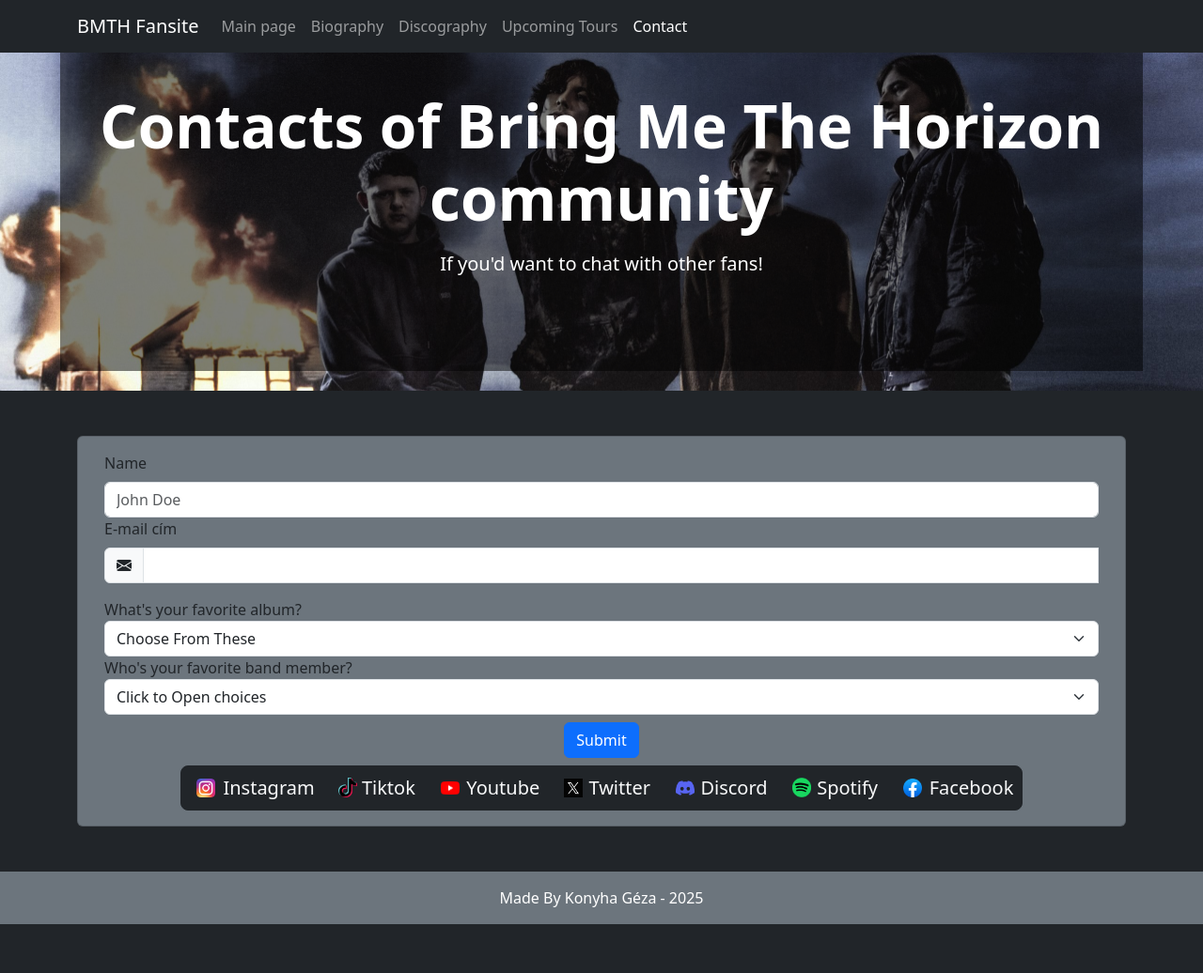
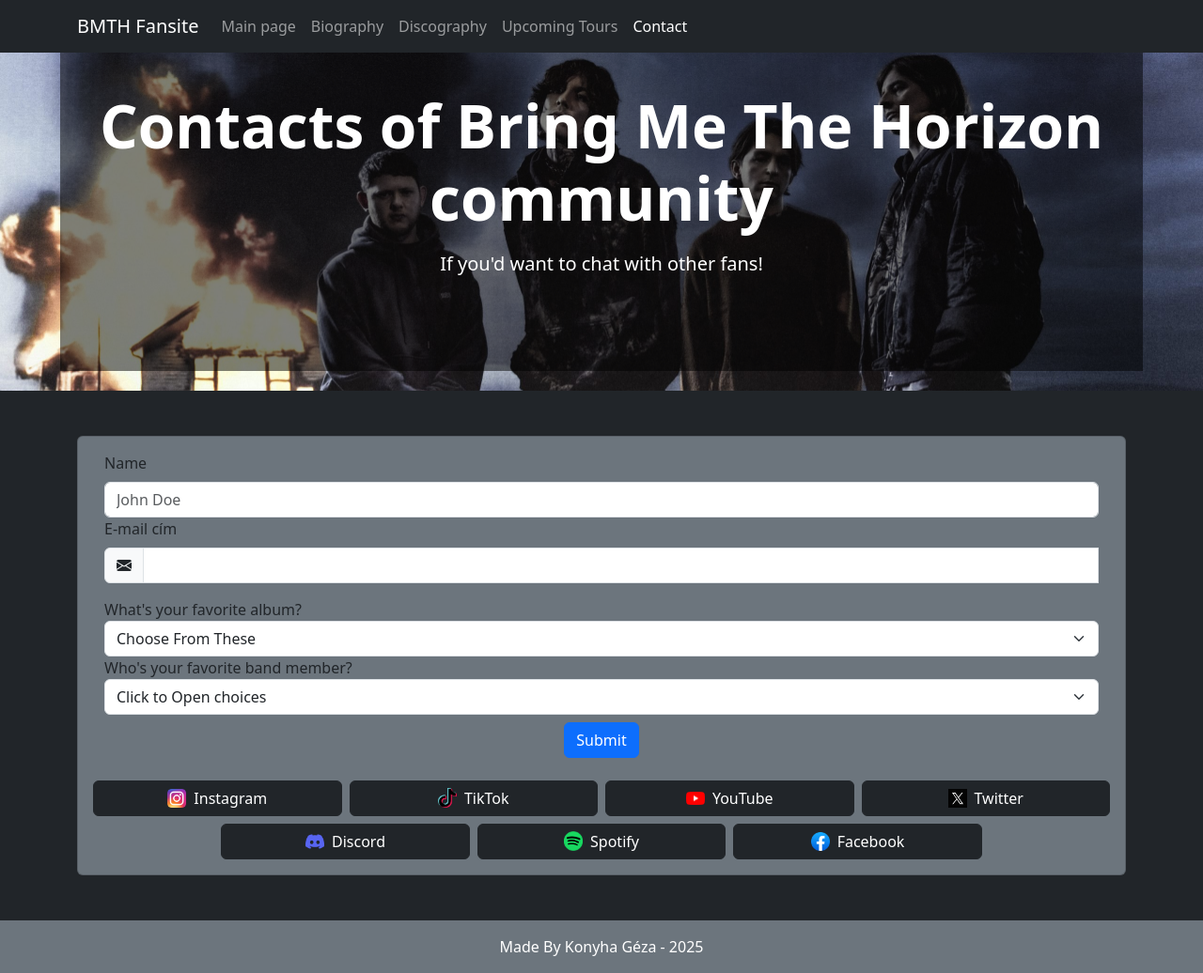
Before and after one commit to SunyiSunny/rajongoioldal, a plain HTML site: page contact.html in a window 1280 px wide. Shown: the whole page at 94% size. Before the commit the page ends 984 px from the top, so only its background shows below. Drawn offline with nearby package versions, Linux system fonts and the light colour scheme.

Commit message:
contact again

```diff
--- a/contact.html
+++ b/contact.html
@@ -92,58 +92,62 @@
                         </div>
                     </form>
                 </div>
-                <div class="text-center flex-wrap" style="position: relative;" >
-                    <div class="mt-2 btn-group" style="width: -100%;">
-                        <button type="button"
-                            class="btn btn-dark d-flex justify-content-evenly align-items-center btn-lg">
-                            <img src="instagram.png" width="20px" alt="Instagram Icon" style="
-                        margin-right: 7%;">
-                            <a class="link-light link-underline-dark" target="_blank"
-                                href="https://www.instagram.com/bringmethehorizon/?hl=en">Instagram</a>
-                        </button>
 
-                        <button type="button"
-                            class="btn btn-dark d-flex justify-content-evenly align-items-center btn-lg">
-                            <img src="tiktok.png" width="20px" alt="TikTok Icon" style="
-                        margin-right: 7%;">
-                            <a class="link-light link-underline-dark" target="_blank"
-                                href="www.tiktok.com/@officialbmth/">Tiktok</a>
-                        </button>
+                <!-- Button Group -->
 
-                        <button type="button"
-                            class="btn btn-dark d-flex justify-content-evenly align-items-center btn-lg">
-                            <img src="youtube.png" width="20px" alt="Youtube Icon" style="
-                        margin-right: 7%;">
-                            <a class="link-light link-underline-dark" target="_blank" href="https://www.youtube.com/channel/UCAayZDDj3uom0QpSJiwLoUw">Youtube</a>
-                        </button>
+                <div class="text-center mt-4">
+                    <div class="row g-2 justify-content-center">
+                        <div class="col-12 col-sm-6 col-md-4 col-lg-3">
+                            <a href="https://www.instagram.com/bringmethehorizon/?hl=en" target="_blank"
+                                class="btn btn-dark d-flex align-items-center justify-content-center gap-2 w-100">
+                                <img src="instagram.png" width="20px" alt="Instagram Icon"> Instagram
+                            </a>
+                        </div>
 
-                        <button type="button"
-                            class="btn btn-dark d-flex justify-content-evenly align-items-center btn-lg">
-                            <img src="X.png" width="20px" alt="X Icon" style="
-                        margin-right: 7%;">
-                            <a class="link-light link-underline-dark" target="_blank" href="https://x.com/bmthofficial">Twitter</a>
-                        </button>
-                        <button type="button"
-                            class="btn btn-dark d-flex justify-content-evenly align-items-center btn-lg">
-                            <img src="discord.png" width="20px" alt="Discord Icon" style="
-                        margin-right: 7%;">
-                            <a class="link-light link-underline-dark" target="_blank" href="https://app.levellr.com/bmth">Discord</a>
-                        </button>
-                        <button type="button"
-                            class="btn btn-dark d-flex justify-content-evenly align-items-center btn-lg">
-                            <img src="Spotify_icon.svg.png" width="20px" alt="Spotify Icon" style="
-                        margin-right: 7%;">
-                            <a class="link-light link-underline-dark" target="_blank" href="https://open.spotify.com/artist/1Ffb6ejR6Fe5IamqA5oRUF">Spotify</a>
-                        </button>
+                        <div class="col-12 col-sm-6 col-md-4 col-lg-3">
+                            <a href="https://www.tiktok.com/@officialbmth/" target="_blank"
+                                class="btn btn-dark d-flex align-items-center justify-content-center gap-2 w-100">
+                                <img src="tiktok.png" width="20px" alt="TikTok Icon"> TikTok
+                            </a>
+                        </div>
 
-                        <button type="button"
-                            class="btn btn-dark d-flex justify-content-evenly align-items-center btn-lg">
-                            <img src="facebook.png" width="20px" alt="Facebook Icon" style="
-                        margin-right: 7%;">
-                            <a class="link-light link-underline-dark" target="_blank" href="https://www.facebook.com/bmthofficial/">Facebook</a>
-                        </button>
+                        <div class="col-12 col-sm-6 col-md-4 col-lg-3">
+                            <a href="https://www.youtube.com/channel/UCAayZDDj3uom0QpSJiwLoUw" target="_blank"
+                                class="btn btn-dark d-flex align-items-center justify-content-center gap-2 w-100">
+                                <img src="youtube.png" width="20px" alt="YouTube Icon"> YouTube
+                            </a>
+                        </div>
+
+                        <div class="col-12 col-sm-6 col-md-4 col-lg-3">
+                            <a href="https://x.com/bmthofficial" target="_blank"
+                                class="btn btn-dark d-flex align-items-center justify-content-center gap-2 w-100">
+                                <img src="X.png" width="20px" alt="Twitter Icon"> Twitter
+                            </a>
+                        </div>
+
+                        <div class="col-12 col-sm-6 col-md-4 col-lg-3">
+                            <a href="https://app.levellr.com/bmth" target="_blank"
+                                class="btn btn-dark d-flex align-items-center justify-content-center gap-2 w-100">
+                                <img src="discord.png" width="20px" alt="Discord Icon"> Discord
+                            </a>
+                        </div>
+
+                        <div class="col-12 col-sm-6 col-md-4 col-lg-3">
+                            <a href="https://open.spotify.com/artist/1Ffb6ejR6Fe5IamqA5oRUF" target="_blank"
+                                class="btn btn-dark d-flex align-items-center justify-content-center gap-2 w-100">
+                                <img src="Spotify_icon.svg.png" width="20px" alt="Spotify Icon"> Spotify
+                            </a>
+                        </div>
+
+                        <div class="col-12 col-sm-6 col-md-4 col-lg-3">
+                            <a href="https://www.facebook.com/bmthofficial/" target="_blank"
+                                class="btn btn-dark d-flex align-items-center justify-content-center gap-2 w-100">
+                                <img src="facebook.png" width="20px" alt="Facebook Icon"> Facebook
+                            </a>
+                        </div>
                     </div>
                 </div>
+
 
 
             </div>
```
